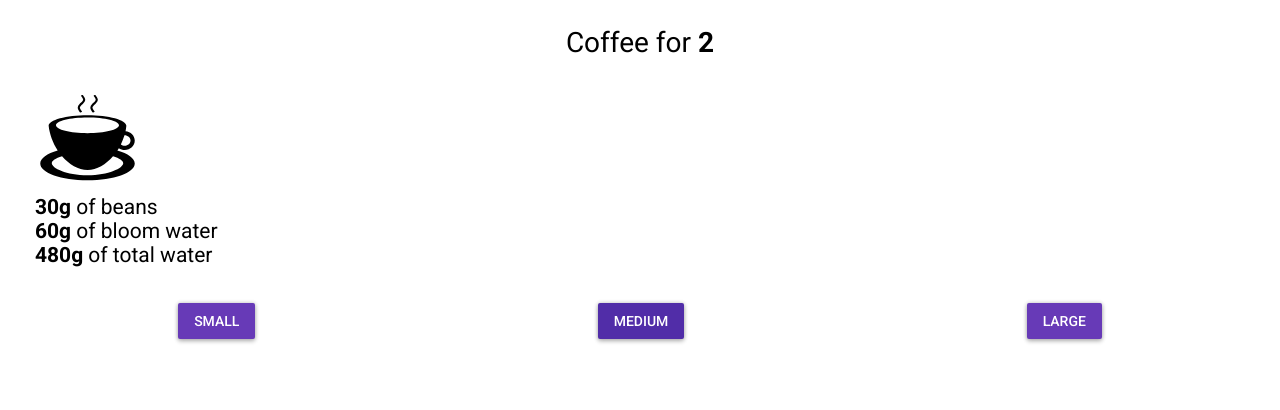
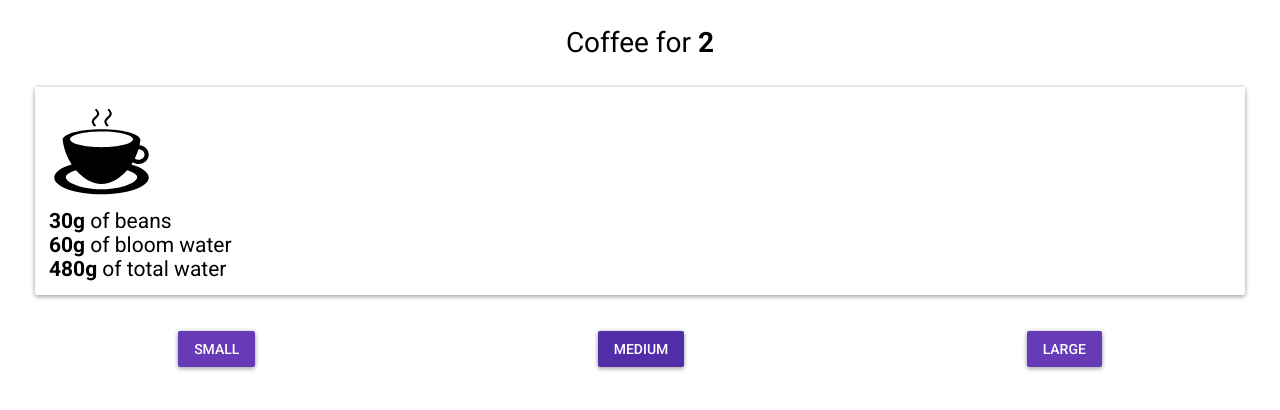
Before and after one commit to mssngr/coffee-calc, a Vue app: page /#/ in a window 1280 px wide. Shown: the top 410 px of the page. Built offline with nearby package versions, Linux system fonts and the light colour scheme.

Commit message:
Added card component.

```diff
--- a/src/components/Coffee.vue
+++ b/src/components/Coffee.vue
@@ -4,14 +4,14 @@
       Coffee for
       <span>{{servings}}</span>
     </h1>
-    <div class="card">
+    <md-card class="card">
       <img :src="currentSize" />
       <h2>
         <span>{{beans}}g</span> of beans<br>
         <span>{{bloom}}g</span> of bloom water<br>
         <span>{{total}}g</span> of total water
       </h2>
-    </div>
+    </md-card>
     <div id="buttonsContainer">
       <md-button
         :raised="true"
@@ -123,6 +123,7 @@ img {
 
 .card {
   margin: 2em;
+  padding: 14px;
 }
 
 #buttonsContainer {
--- a/src/components/vue-md/MdButton.vue
+++ b/src/components/vue-md/MdButton.vue
@@ -164,7 +164,6 @@ export default {
   cursor: pointer;
   -webkit-appearance: none;
   -webkit-tap-highlight-color: transparent;
-  -webkit-perspective: 50px;
 }
 
 .base:focus {
--- /dev/null
+++ b/src/components/vue-md/MdCard.vue
@@ -0,0 +1,56 @@
+<template>
+  <div
+    :class="{
+      [className]: className,
+      base: true,
+    }"
+    :id="{[id]: id}"
+    :style="[baseStyles, interactiveStyles, overrideStyles]"
+  >
+    <slot></slot>
+  </div>
+</template>
+
+<script>
+import Vue from 'vue'
+import Utilities from './lib/utils'
+
+Vue.use(Utilities)
+
+export default {
+  name: 'md-card',
+  props: [
+    'className',
+    'id',
+    'overrideStyles',
+  ],
+  computed: {
+    baseStyles() {
+      const {
+        defaultColor,
+        fontFamily,
+        elevation,
+        transitionCurves,
+        transitionDurations,
+      } = this
+      return {
+        ...elevation[2],
+        fontFamily,
+        color: defaultColor,
+        transitionTimingFunction: transitionCurves.sharp,
+        transitionDuration: transitionDurations.standard,
+      }
+    },
+    interactiveStyles() {
+      return {}
+    },
+  },
+}
+</script>
+
+<style scoped>
+.base {
+  background: white;
+  border-radius: 2px;
+}
+</style>
--- a/src/components/vue-md/index.js
+++ b/src/components/vue-md/index.js
@@ -1,4 +1,5 @@
 import MdButton from './MdButton.vue'
+import MdCard from './MdCard.vue'
 import MdTextField from './MdTextField.vue'
 import elevation from './lib/elevation'
 import {durations, curves} from './lib/transitions'
@@ -13,6 +14,7 @@ import {
 export default {
   install(Vue, options = {}) {
     Vue.component(MdButton.name, MdButton)
+    Vue.component(MdCard.name, MdCard)
     Vue.component(MdTextField.name, MdTextField)
     Vue.mixin({
       data() {
```
